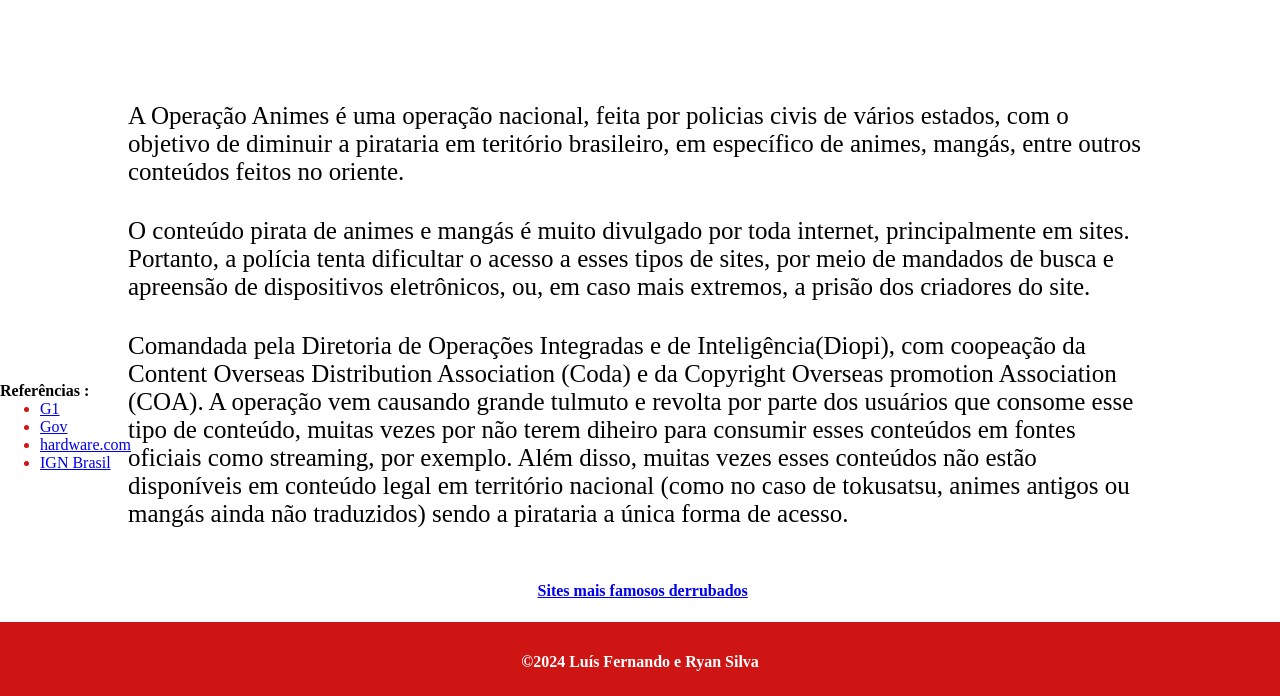
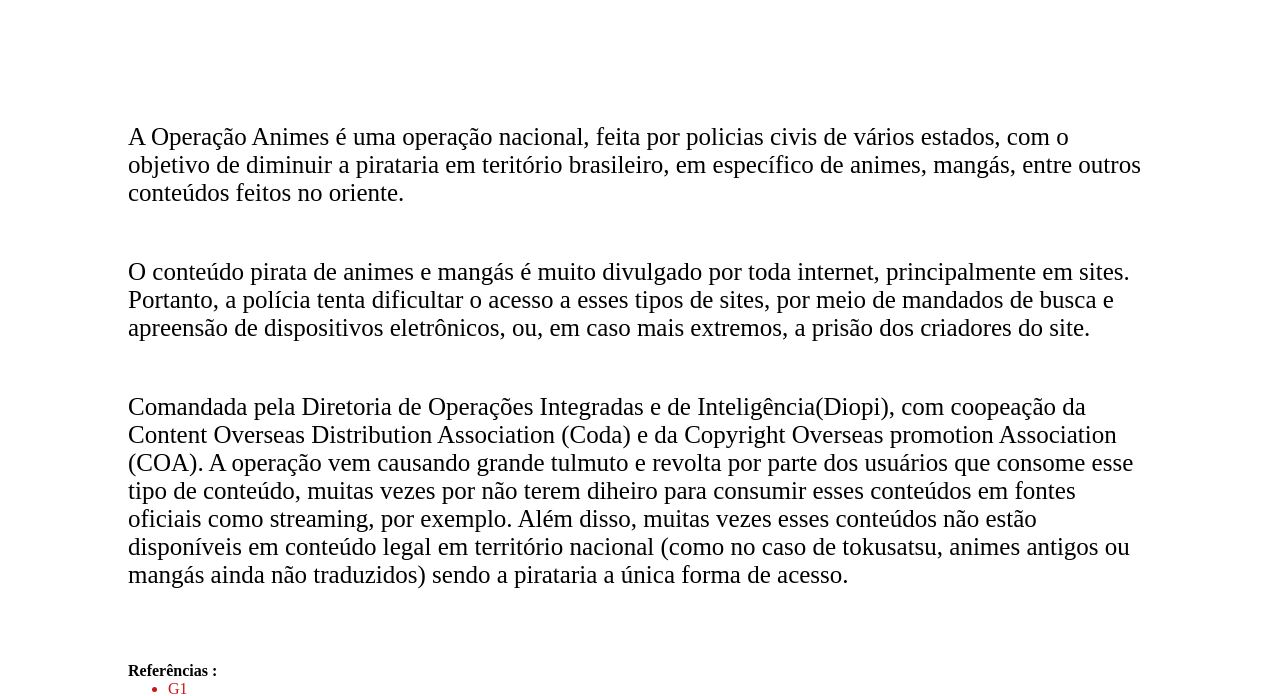
Before and after one commit to LudoSantos/TrabalhoDweb, a plain HTML site: page index.html in a window 1280 px wide. Shown: the part 258-954 px from the top of the page. Drawn offline with Linux system fonts and the light colour scheme.

Commit message:
Update style.css

```diff
--- a/style.css
+++ b/style.css
@@ -1,6 +1,11 @@
 *{
     margin: 0%;
     border: 0%;
+}
+
+a{
+    text-decoration: none;
+    color: rgb(207, 20, 20);
 }
 
 .Informação{
@@ -15,12 +20,12 @@
 .Titulo{
     position: absolute;
     left: 25%;
-    width: 50%;
+    width: 70%;
 }
 
 .espaço{
     position: relative;
-    margin-top: 3% ;
+    margin-top: 5% ;
 }
 
 .noticia{
@@ -53,7 +58,7 @@
     height: 10%;
     width: 100%;
     background-color: rgb(207, 20, 20);
-    bottom: -20%;
+    bottom: -50%;
     display: flex;
     align-items: center;
     justify-content: center;
@@ -67,8 +72,10 @@
 
 #links {
     position: absolute;
-    top: 80%;
+    top: 115%;
     color: rgb(207, 20, 20);
+    left: 10%;
+    width: 80%;
 }
 
 #famosos {
@@ -77,6 +84,6 @@
     display: flex;
     align-items: center;
     text-decoration: none;
-    top: 105%;
+    top: 135%;
     left: 42%;
 }
```
